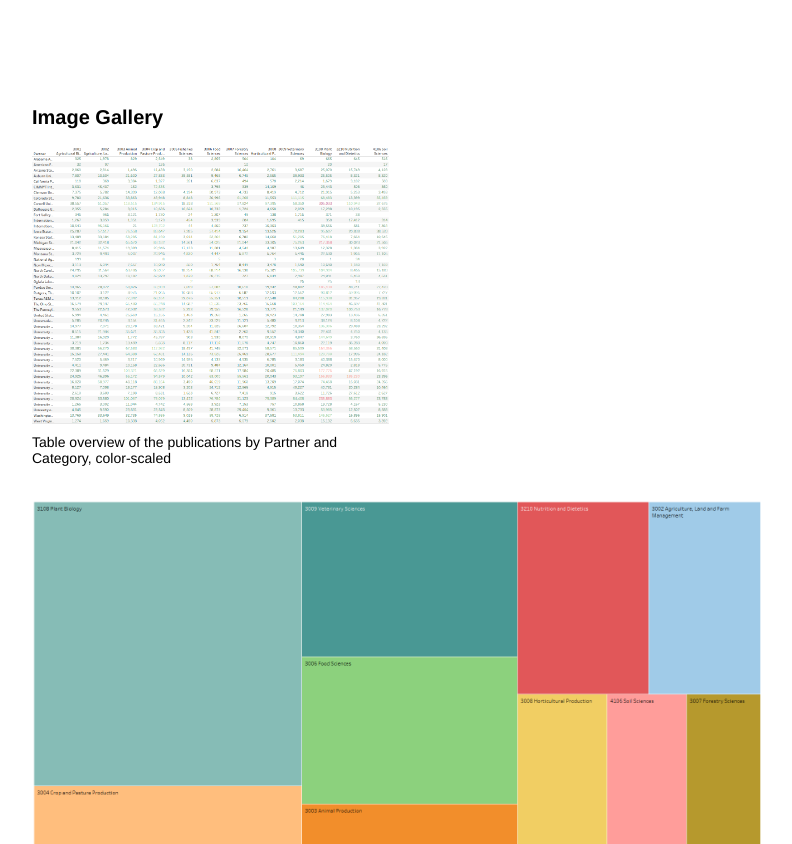
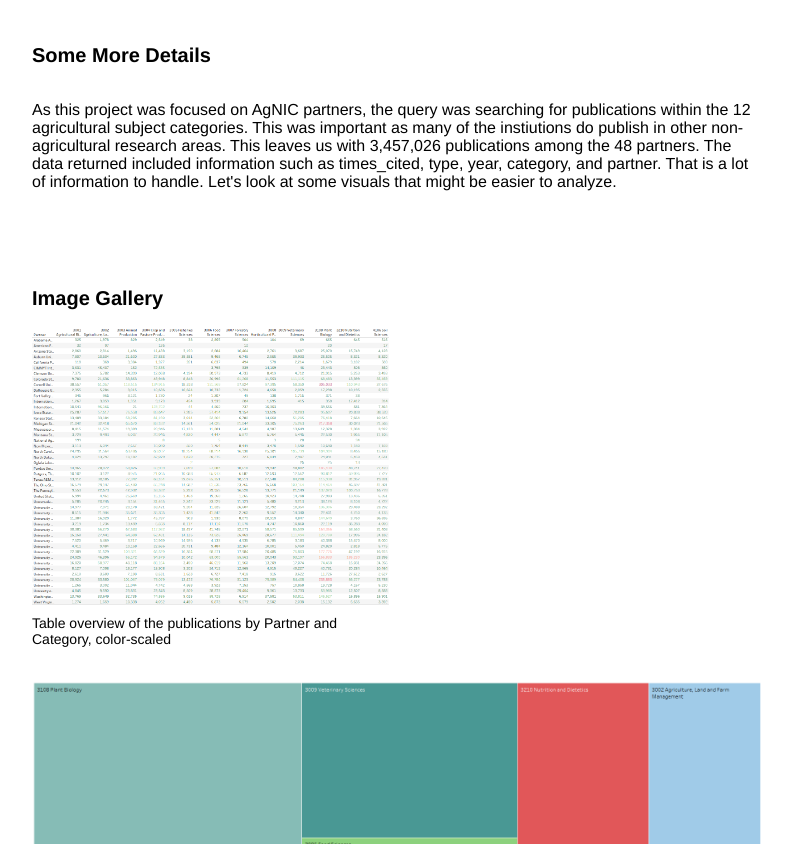
Before and after one commit to nguyenwilliam/portfolio, a plain HTML site: page project-pages/dimensions.html in a window 1280 px wide. Shown: the part 1704-2548 px from the top of the page, without its empty margins (243-1035 px from the left). Drawn offline with Linux system fonts and the light colour scheme.

Commit message:
Update dimensions.html

```diff
--- a/project-pages/dimensions.html
+++ b/project-pages/dimensions.html
@@ -113,6 +113,12 @@ dimensions.to_excel("dimensions_publication_data.xlsx")
 </code>
         </pre>
 
+        <div class="subheader-text">Some More Details</div>
+        <div class="body-text">As this project was focused on AgNIC partners, the query was searching for publications within the 12 agricultural subject
+          categories. This was important as many of the instiutions do publish in other non-agricultural research areas. This leaves us with 3,457,026
+          publications among the 48 partners. The data returned included information such as times_cited, type, year, category, and partner. That is a lot
+          of information to handle. Let's look at some visuals that might be easier to analyze.
+        </div>
 
         </div>
       </div>
```
